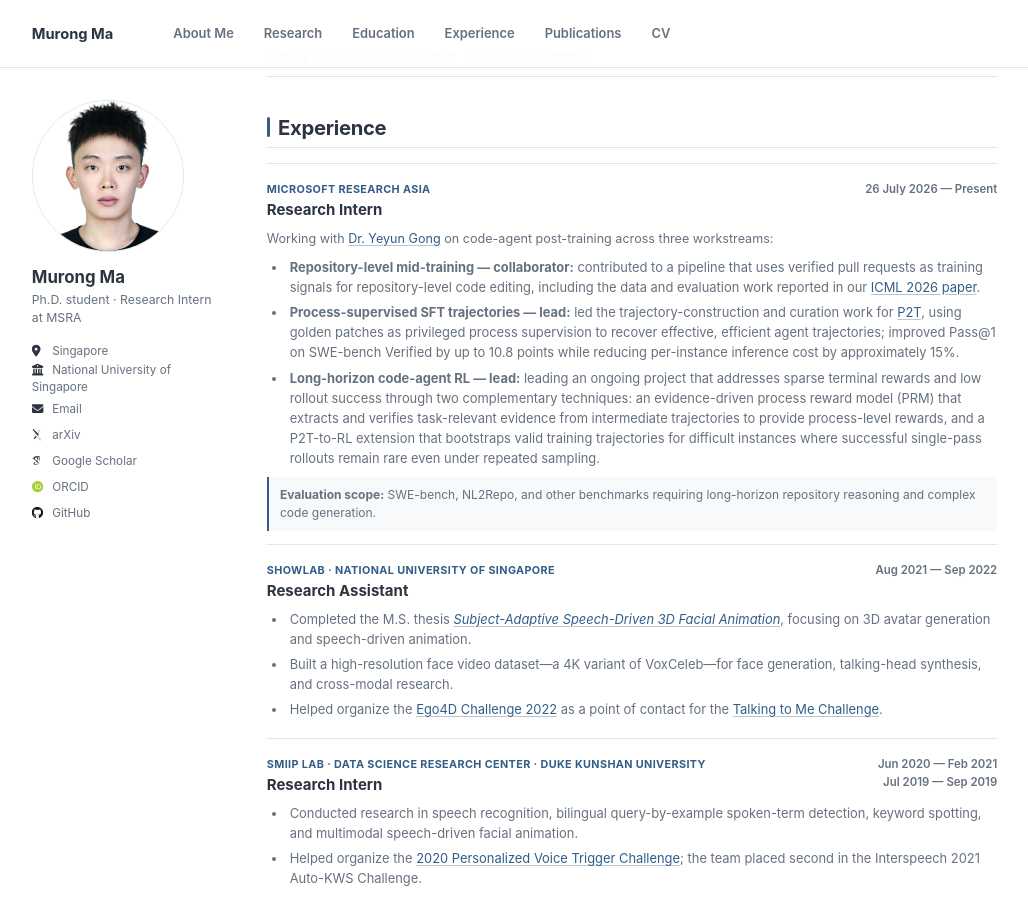
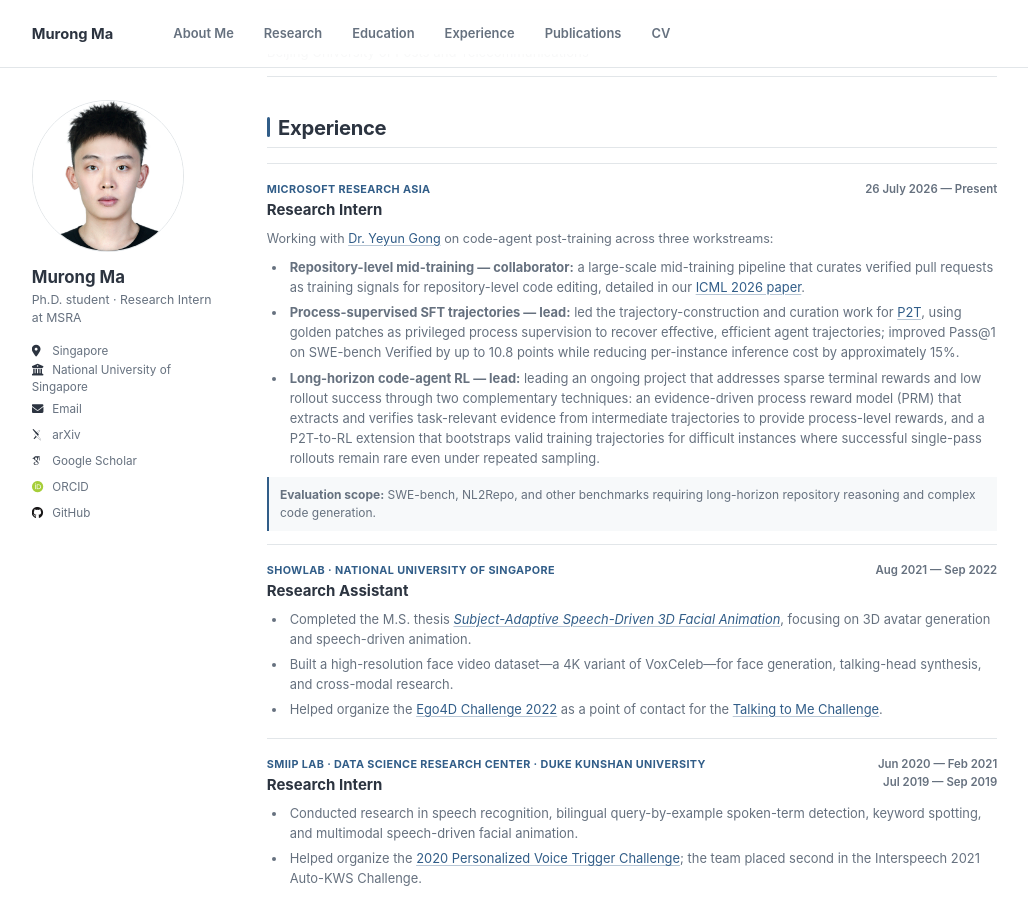
Before and after one commit to M-Myron/m-myron.github.io, a Jekyll site: the page built from _pages/about.md, in a window 1280 px wide and 900 px high, scrolled down 769 px. Shown: the whole window, without its empty margins (27-1055 px from the left). Built offline with Jekyll 4.4.1, drawn with Linux system fonts in a browser that asks for light colours; some web fonts are replaced; some of the changed text lies outside the part shown.

Commit message:
Refine mid-training and infrastructure descriptions

```diff
--- a/_pages/about.md
+++ b/_pages/about.md
@@ -52,7 +52,7 @@ My work spans supervised fine-tuning trajectory construction and curation, reinf
     </header>
     <p class="experience-item__intro">Working with <a href="https://www.microsoft.com/en-us/research/people/yegong/">Dr. Yeyun Gong</a> on code-agent post-training across three workstreams:</p>
     <ul>
-      <li><strong>Repository-level mid-training — collaborator:</strong> contributed to a pipeline that uses verified pull requests as training signals for repository-level code editing, including the data and evaluation work reported in our <a href="https://arxiv.org/abs/2602.07457">ICML 2026 paper</a>.</li>
+      <li><strong>Repository-level mid-training — collaborator:</strong> a large-scale mid-training pipeline that curates verified pull requests as training signals for repository-level code editing, detailed in our <a href="https://arxiv.org/abs/2602.07457">ICML 2026 paper</a>.</li>
       <li><strong>Process-supervised SFT trajectories — lead:</strong> led the trajectory-construction and curation work for <a href="https://arxiv.org/abs/2605.21996">P2T</a>, using golden patches as privileged process supervision to recover effective, efficient agent trajectories; improved Pass@1 on SWE-bench Verified by up to 10.8 points while reducing per-instance inference cost by approximately 15%.</li>
       <li><strong>Long-horizon code-agent RL — lead:</strong> leading an ongoing project that addresses sparse terminal rewards and low rollout success through two complementary techniques: an evidence-driven process reward model (PRM) that extracts and verifies task-relevant evidence from intermediate trajectories to provide process-level rewards, and a P2T-to-RL extension that bootstraps valid training trajectories for difficult instances where successful single-pass rollouts remain rare even under repeated sampling.</li>
     </ul>
@@ -134,12 +134,8 @@ My work spans supervised fine-tuning trajectory construction and curation, reinf
     <p>Supervised fine-tuning (SFT), trajectory generation and filtering, process-supervised data curation, and agentic reinforcement learning</p>
   </div>
   <div class="technical-stack__row">
-    <h3>Training & RL Infrastructure</h3>
-    <p>PyTorch, slime, Megatron-LM</p>
-  </div>
-  <div class="technical-stack__row">
-    <h3>Inference & Rollouts</h3>
-    <p>vLLM, SGLang, high-throughput model serving, and rollout generation</p>
+    <h3>Training & Inference Infrastructure</h3>
+    <p>PyTorch, slime, Megatron-LM, vLLM, SGLang</p>
   </div>
   <div class="technical-stack__row">
     <h3>Evaluation & Verification</h3>
```
